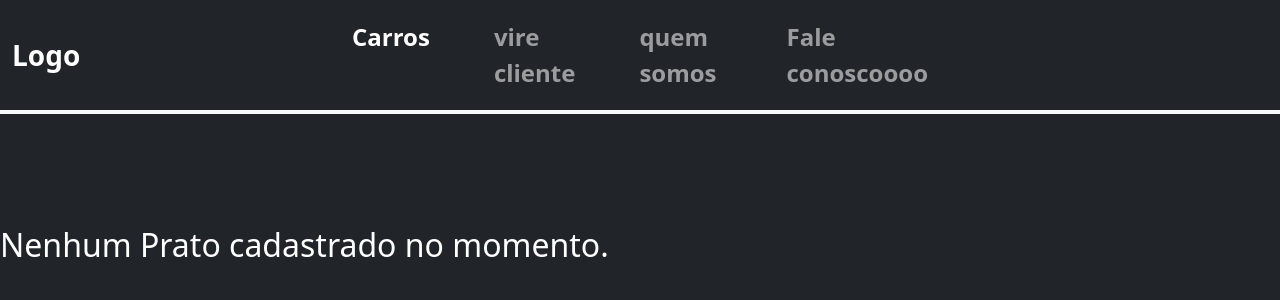
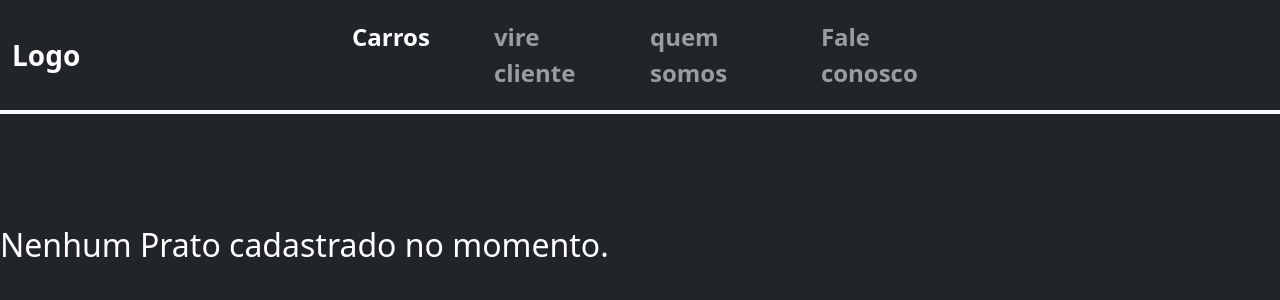
Before and after one commit to AdalbertoLucena/projetoFINALPHP, a PHP site: page /pratos.php in a window 1280 px wide. Shown: the top 300 px of the page. Run offline with PHP 8.4, Linux system fonts and the light colour scheme; data that the repository does not hold is empty.

Commit message:
Update menu.php

```diff
--- a/projetocrud2/menu.php
+++ b/projetocrud2/menu.php
@@ -52,7 +52,7 @@
         <li class="nav-item"><a class="nav-link active" href="carros.php">Carros</a></li>
         <li class="nav-item"><a class="nav-link" href="clientes.php">vire cliente </a></li>
         <li class="nav-item"><a class="nav-link" href="quemsomos.php">quem somos</a></li>
-        <li class="nav-item"><a class="nav-link" href="faleconosco.php">Fale conoscoooo</a></li>
+        <li class="nav-item"><a class="nav-link" href="faleconosco.php">Fale conosco</a></li>
       </ul>
     </div>
 
```
